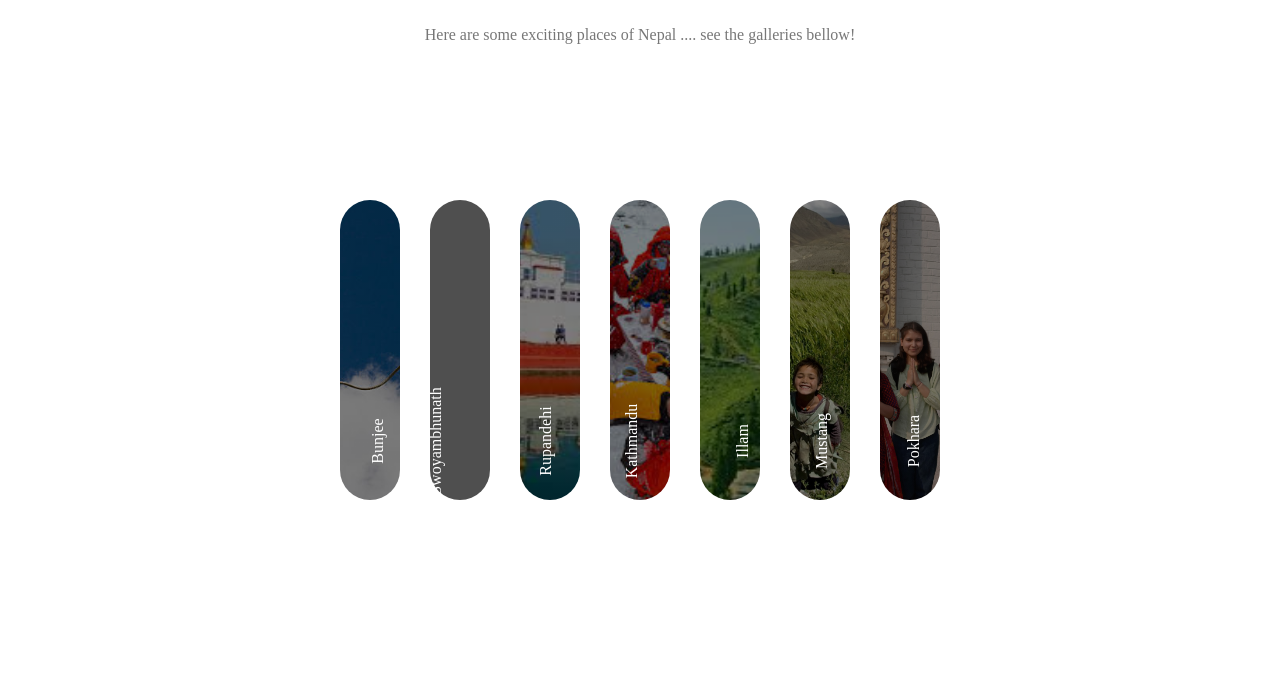
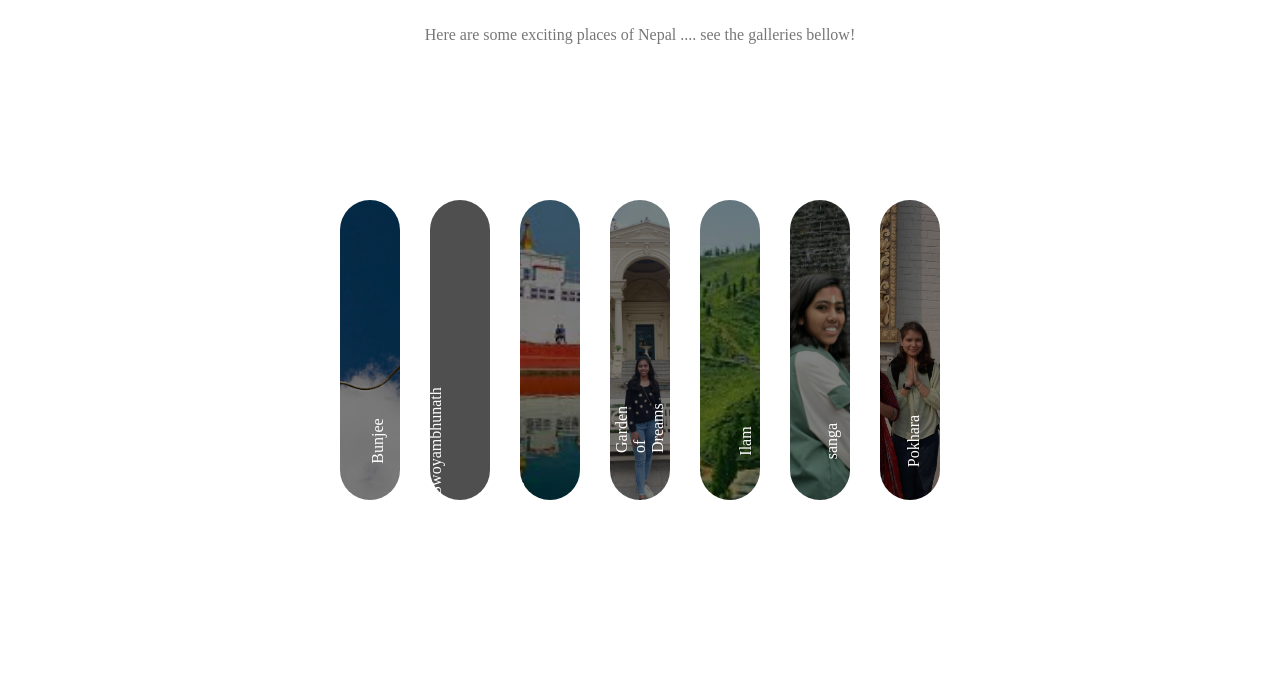
Before and after one commit to iamisha/visit-nepal, a PHP site: page /gallery.php in a window 1280 px wide. Shown: the part 222-921 px from the top of the page. Run offline with PHP 8.4, Linux system fonts and the light colour scheme; some libraries are stand-ins or nearby versions; grey boxes are pictures that could not be loaded.

Commit message:
images added

```diff
--- a/css/style.css
+++ b/css/style.css
@@ -277,7 +277,7 @@ section#welcome-text-Nepal p {
 
 .slide-fourth {
   background-image: linear-gradient(rgba(0, 0, 0, 0.5), rgba(0, 0, 0, 0.5)),
-    url(../images/travelimage.jpeg);
+    url(../images/visitor2.jpg);
 }
 
 .slide-fifth {
@@ -287,7 +287,7 @@ section#welcome-text-Nepal p {
 
 .slide-sixth {
   background-image: linear-gradient(rgba(0, 0, 0, 0.5), rgba(0, 0, 0, 0.5)),
-    url(../images/childrenimg.jpg);
+    url(../images/visiter.jpg);
 }
 
 .slide-seventh {
--- a/gallery.php
+++ b/gallery.php
@@ -74,42 +74,50 @@ the correct accent and pronunciation.-->
         <div class="slide-first">
           <div class="slide-detail">
             <p>Bunjee</p>
+
           </div>
         </div>
         <div class="slide-first slide-second">
           <div class="slide-detail">
             <p>Swoyambhunath</p>
+
           </div>
         </div>
         <div class="slide-first slide-third">
           <div class="slide-detail">
-             <p>Rupandehi</p>
+            <p>Rupandehi/Lumbini</p>
+
           </div>
         </div>
         <div class="slide-first slide-fourth">
           <div class="slide-detail">
-             <p>Kathmandu</p>
+            <p>Garden of Dreams</p>
+
           </div>
         </div>
         <div class="slide-first slide-fifth">
           <div class="slide-detail">
-             <p>Illam</p>
+            <p>Ilam</p>
+
           </div>
         </div>
         <div class="slide-first slide-sixth">
           <div class="slide-detail">
-             <p>Mustang</p>
+            <p>sanga</p>
+
           </div>
         </div>
         <div class="slide-first slide-seventh">
           <div class="slide-detail">
             <p>Pokhara</p>
+
           </div>
         </div>
       </div>
     </div>
   </section>
   <!--second section ends here-->
+
 
    <!--fourth section starts here to form the gallery-->
    <section id="gallery">
--- a/includes/forgot-password.php
+++ b/includes/forgot-password.php
@@ -18,7 +18,7 @@ if(isset($_SESSION["login_sess"])) {
             <div class="row">
                 <div class="col-sm-4"></div>
                 <div class="col-sm-4">
-                    <form action="forgot_process.php" method="POST">
+                    <form action="forgot_process.php" method="POST" autocomplete="off">
                         <div class="login_form">
                             <div class="form-group">
                                 <h2 style="font-size: 40px;
--- a/index.php
+++ b/index.php
@@ -126,7 +126,7 @@ the correct accent and pronunciation.-->
         </div>
         <div class="slide-first slide-fourth">
           <div class="slide-detail">
-            <p>Kalinchowk</p>
+            <p>Garden of Dreams</p>
 
           </div>
         </div>
@@ -138,7 +138,7 @@ the correct accent and pronunciation.-->
         </div>
         <div class="slide-first slide-sixth">
           <div class="slide-detail">
-            <p>Manang</p>
+            <p>sanga</p>
 
           </div>
         </div>
```
Also changed, not shown: images/visiter.jpg (added), images/visitor2.jpg (added). Lines whose indentation alone changed are shown as unchanged.
